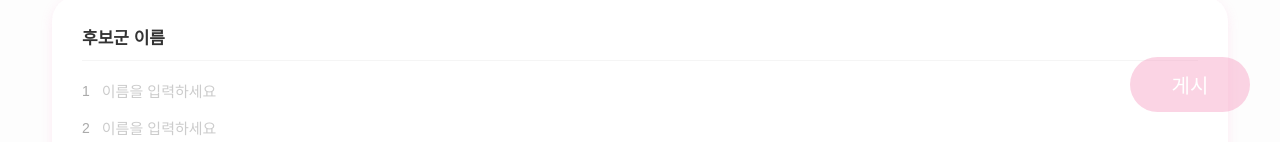
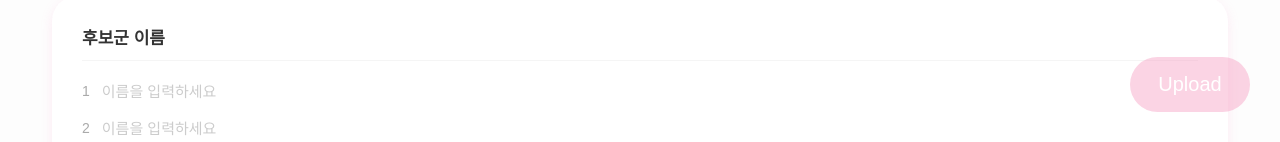
Before and after one commit to kdy20716-droid/pickpick-client, a React (Vite) app: page /create in a window 1280 px wide. Shown: the part 658-800 px from the top of the page. Built offline with nearby package versions, Linux system fonts and the light colour scheme; no server answers; sample sign-in values are in the browser's storage; a web font is replaced by a local one.

Commit message:
Update Create.jsx

```diff
--- a/src/pages/Create.jsx
+++ b/src/pages/Create.jsx
@@ -401,7 +401,7 @@ const Create = () => {
             onClick={handleSubmit}
             disabled={isPublishDisabled}
           >
-            <span>게시</span>
+            <span>Upload</span>
           </button>
         </section>
       </main>
```
